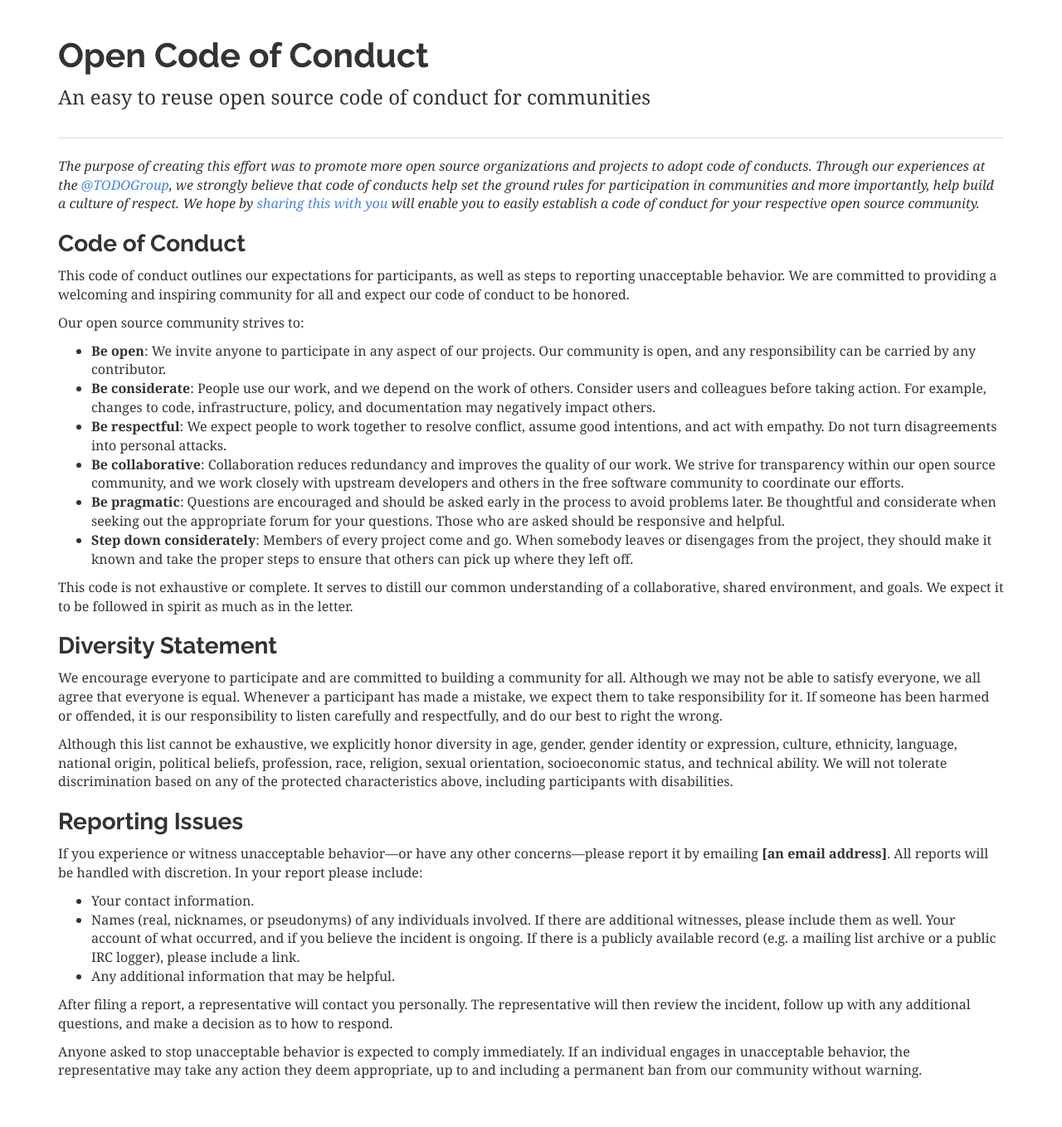
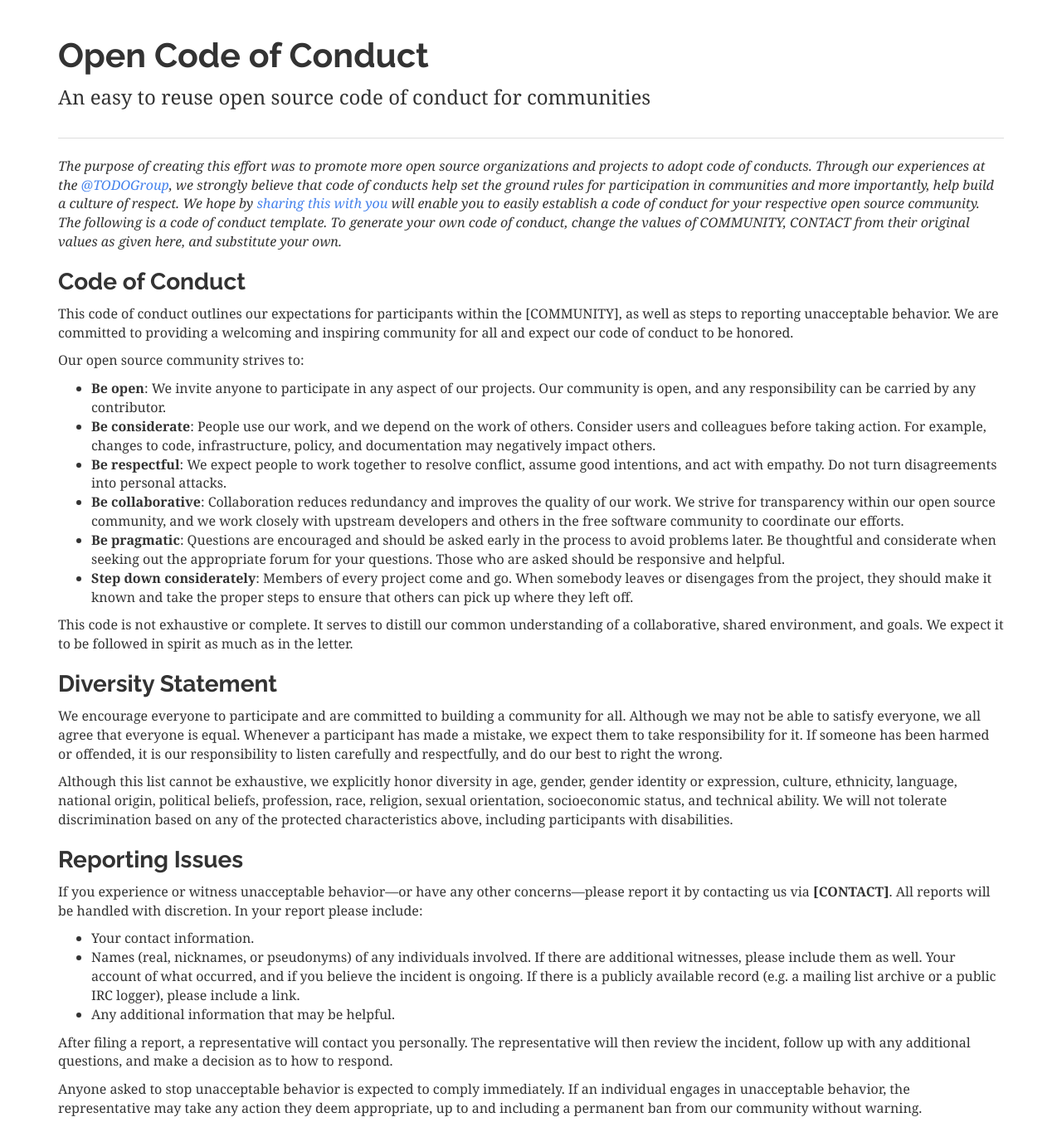
Before and after one commit to todogroup/opencodeofconduct, a Jekyll site: the page built from index.md, in a window 1280 px wide. Shown: the whole page at 83% size. Built offline with Jekyll 4.4.1, drawn with Linux system fonts in a browser that asks for light colours; before the commit the page ends 1313 px from its top, so only the background shows below that.

Commit message:
Update index.md

```diff
--- a/index.md
+++ b/index.md
@@ -2,11 +2,11 @@
 layout: default
 ---
 
-_The purpose of creating this effort was to promote more open source organizations and projects to adopt code of conducts. Through our experiences at the [@TODOGroup](https://twitter.com/todogroup), we strongly believe that code of conducts help set the ground rules for participation in communities and more importantly, help build a culture of respect. We hope by [sharing this with you](https://github.com/opencodeofconduct/opencodeofconduct.github.io) will enable you to easily establish a code of conduct for your respective open source community._
+_The purpose of creating this effort was to promote more open source organizations and projects to adopt code of conducts. Through our experiences at the [@TODOGroup](https://twitter.com/todogroup), we strongly believe that code of conducts help set the ground rules for participation in communities and more importantly, help build a culture of respect. We hope by [sharing this with you](https://github.com/opencodeofconduct/opencodeofconduct.github.io) will enable you to easily establish a code of conduct for your respective open source community. The following is a code of conduct template. To generate your own code of conduct, change the values of COMMUNITY, CONTACT from their original values as given here, and substitute your own._
 
 ### Code of Conduct
 
-This code of conduct outlines our expectations for participants, as well as steps to reporting unacceptable behavior. We are committed to providing a welcoming and inspiring community for all and expect our code of conduct to be honored.
+This code of conduct outlines our expectations for participants within the [COMMUNITY], as well as steps to reporting unacceptable behavior. We are committed to providing a welcoming and inspiring community for all and expect our code of conduct to be honored.
 
 Our open source community strives to:
 
@@ -30,7 +30,7 @@ characteristics above, including participants with disabilities.
 
 ### Reporting Issues
 
-If you experience or witness unacceptable behavior—or have any other concerns—please report it by emailing **[an email address]**. All reports will be handled with discretion. In your report please include:
+If you experience or witness unacceptable behavior—or have any other concerns—please report it by contacting us via **[CONTACT]**. All reports will be handled with discretion. In your report please include:
 
 - Your contact information.
 - Names (real, nicknames, or pseudonyms) of any individuals involved. If there are additional witnesses, please
```
